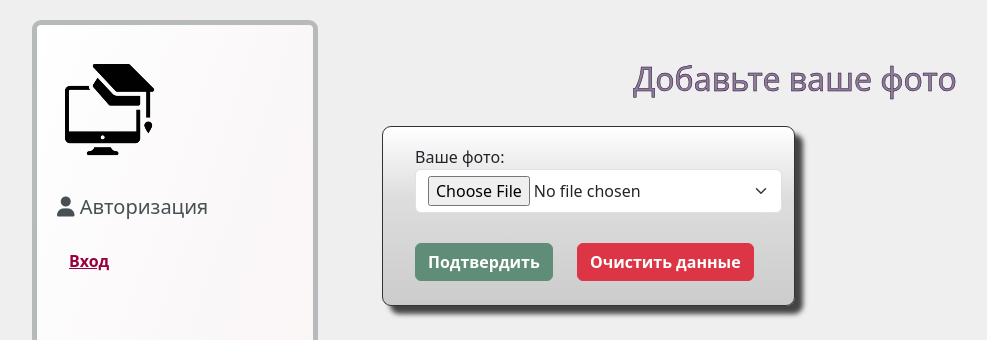
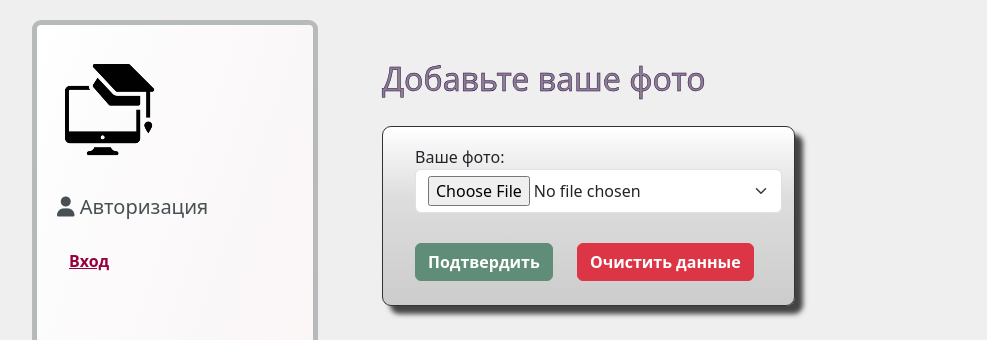
Before and after one commit to elena-yatchenko/my-courses-django, a Django app: page /student/photo/5 in a window 1280 px wide. Shown: the part 90-430 px from the top of the page, without its empty margins (0-987 px from the left). Run offline with Django 5.2, Linux system fonts and the light colour scheme; data comes from the database, SQL or seed files in the repository; some libraries are stand-ins or nearby versions.

Commit message:
correct 2

```diff
--- a/mycourses/students_app/templates/students_app/photo.html
+++ b/mycourses/students_app/templates/students_app/photo.html
@@ -2,7 +2,7 @@
 
 
 {% block content %}
-<h2>Добавьте ваше фото</h2>
+<h2 style="text-align: left">Добавьте ваше фото</h2>
 <div class="shadowbox">
     <form action="" method="post" enctype="multipart/form-data">
         {{ form.as_p }}
@@ -17,7 +17,7 @@
 
 {% if image %}
 <hr>
-<p class="info-text"><i class="fas fa-wand-magic-sparkles"></i> Изображение загружено успешно!</p>
+<p><i class="fas fa-wand-magic-sparkles icons-sm"></i> <span class="info-text">Изображение загружено успешно!</span></p>
 <img src="{{ image.url}}" alt="connect" style="max-height:300px">
 <hr>
 <a class="btn btn-mine bottom-ref-left" href="{% url 'profile' %}">Вернуться в личный кабинет</a>
```
